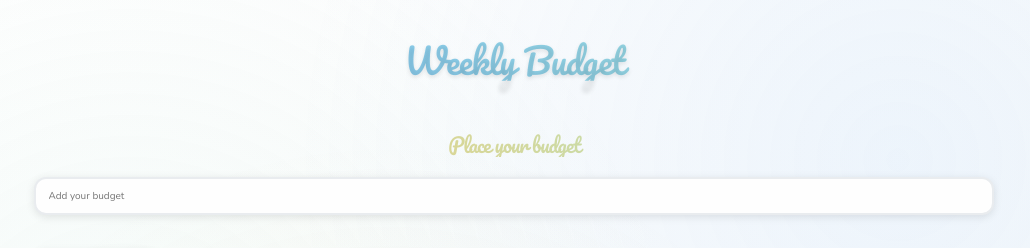
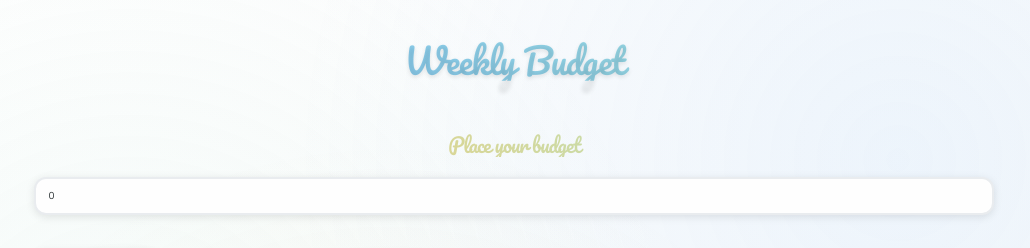
Before and after one commit to jmendozacr/weekly-budget-app, a React (Create React App) app: page / in a window 1280 px wide. Shown: the top 248 px of the page, without its empty margins (126-1156 px from the left). Built offline with nearby package versions, Linux system fonts and the light colour scheme.

Commit message:
Implement custom hooks: useForm for form logic, useBudgetCalculation for budget alerts

```diff
--- a/src/component/BudgetControl.js
+++ b/src/component/BudgetControl.js
@@ -1,15 +1,17 @@
 import React           from 'react';
-import { checkBudget } from '../helpers';
 import { useBudget }   from '../contexts/BudgetContext';
+import { useBudgetCalculation } from '../hooks/useBudgetCalculation';
 
 const BudgetControl = () => {
     const { budget, remaining } = useBudget();
+    const { getAlertClass } = useBudgetCalculation(budget, remaining);
+
     return (
         <>
             <div className="alert alert-primary">
                 Budget: $ {budget}
             </div>
-            <div className={checkBudget(budget, remaining)}>
+            <div className={getAlertClass()}>
                 Remaining: $ {remaining}
             </div>
         </>
--- a/src/component/Form.js
+++ b/src/component/Form.js
@@ -1,37 +1,33 @@
-import React, { useState } from 'react';
+import React from 'react';
 import Error               from './Error';
 import { nanoid }          from 'nanoid';
 import { useBudget }       from '../contexts/BudgetContext';
+import { useForm }         from '../hooks/useForm';
 
 function Form() {
     const { setExpense, setCreateExpense } = useBudget();
-    const [ expenseName, setExpenseName ] = useState("");
-    const [ expenseAmount, setExpenseAmount ] = useState(0);
-    const [ error, setError ] = useState(false);
 
-    const addExpense = e => {
-        e.preventDefault();
+    const validationFn = (values) => {
+        return values.expenseAmount >= 1 && !isNaN(values.expenseAmount) && values.expenseName !== "";
+    };
 
-        if(expenseAmount < 1 || isNaN(expenseAmount) || expenseName === "") {
-            setError(true);
-            return;
-        }
-
+    const onSubmit = (values) => {
         const expense = {
-            expenseName,
-            expenseAmount,
+            expenseName: values.expenseName,
+            expenseAmount: values.expenseAmount,
             id: nanoid()
-        }
-
+        };
         setExpense(expense);
         setCreateExpense(true);
-        setError(false);
-        setExpenseName("");
-        setExpenseAmount("");
-    }
+    };
+
+    const { values, error, handleChange, handleSubmit } = useForm(
+        { expenseName: "", expenseAmount: 0 },
+        validationFn
+    );
 
     return(
-        <form onSubmit={addExpense}>
+        <form onSubmit={(e) => handleSubmit(e, onSubmit)}>
             <h2>Add your expenses here</h2>
             {
                 error ?
@@ -42,18 +38,20 @@ function Form() {
                 <label>Expense name</label>
                 <input
                     type="text"
+                    name="expenseName"
                     placeholder="Ex. Food"
-                    onChange={e => setExpenseName(e.target.value)}
-                    value={expenseName}
+                    onChange={handleChange}
+                    value={values.expenseName}
                 />
             </div>
             <div className="field">
                 <label>Spending amount</label>
                 <input
                     type="number"
+                    name="expenseAmount"
                     placeholder="Ex. 125"
-                    onChange={e => setExpenseAmount(parseInt(e.target.value, 10))}
-                    value={expenseAmount}
+                    onChange={handleChange}
+                    value={values.expenseAmount}
                 />
             </div>
 
--- a/src/component/Question.js
+++ b/src/component/Question.js
@@ -1,25 +1,25 @@
-import React, { useState } from 'react';
+import React from 'react';
 import Error               from './Error';
 import { useBudget }       from '../contexts/BudgetContext';
+import { useForm }         from '../hooks/useForm';
 
 export default function Question() {
     const { setBudget, setBudgetQuestion, setRemaining } = useBudget();
-    const [amount, setAmount] = useState(0);
-    const [error, setError] = useState(false);
 
-    const addBudget = e => {
-        e.preventDefault();
+    const validationFn = (values) => {
+        return values.amount >= 1 && !isNaN(values.amount);
+    };
 
-        if(amount < 1 || isNaN(amount)) {
-            setError(true);
-            return;
-        }
+    const onSubmit = (values) => {
+        setBudget(values.amount);
+        setRemaining(values.amount);
+        setBudgetQuestion(false);
+    };
 
-        setError(false);
-        setBudget(amount);
-        setRemaining(amount);
-        setBudgetQuestion(false);
-    }
+    const { values, error, handleChange, handleSubmit } = useForm(
+        { amount: 0 },
+        validationFn
+    );
 
     return(
         <>
@@ -29,12 +29,14 @@ export default function Question() {
                     <Error message="The budget is incorrect." />
                     : null
             }
-            <form onSubmit={addBudget}>
+            <form onSubmit={(e) => handleSubmit(e, onSubmit)}>
                 <div className="field">
                     <input
                         type="number"
+                        name="amount"
                         placeholder="Add your budget"
-                        onChange={e => setAmount( parseInt(e.target.value, 10) )}
+                        onChange={handleChange}
+                        value={values.amount}
                     />
                 </div>
                 <button type="submit">
--- /dev/null
+++ b/src/hooks/useBudgetCalculation.js
@@ -0,0 +1,9 @@
+export const useBudgetCalculation = (budget, remaining) => {
+  const getAlertClass = () => {
+    if ((budget / 4) > remaining) return "alert alert-danger";
+    if ((budget / 2) > remaining) return "alert alert-warning";
+    return "alert alert-success";
+  };
+
+  return { getAlertClass };
+};
--- /dev/null
+++ b/src/hooks/useForm.js
@@ -0,0 +1,32 @@
+import { useState } from 'react';
+
+export const useForm = (initialValues = {}, validationFn) => {
+  const [values, setValues] = useState(initialValues);
+  const [error, setError] = useState(false);
+
+  const handleChange = (e) => {
+    const { name, value, type } = e.target;
+    setValues({
+      ...values,
+      [name]: type === 'number' ? parseInt(value, 10) || 0 : value
+    });
+  };
+
+  const handleSubmit = (e, submitFn) => {
+    e.preventDefault();
+    if (validationFn && !validationFn(values)) {
+      setError(true);
+      return;
+    }
+    submitFn(values);
+    setError(false);
+    setValues(initialValues);
+  };
+
+  const reset = () => {
+    setValues(initialValues);
+    setError(false);
+  };
+
+  return { values, error, handleChange, handleSubmit, reset };
+};
```
